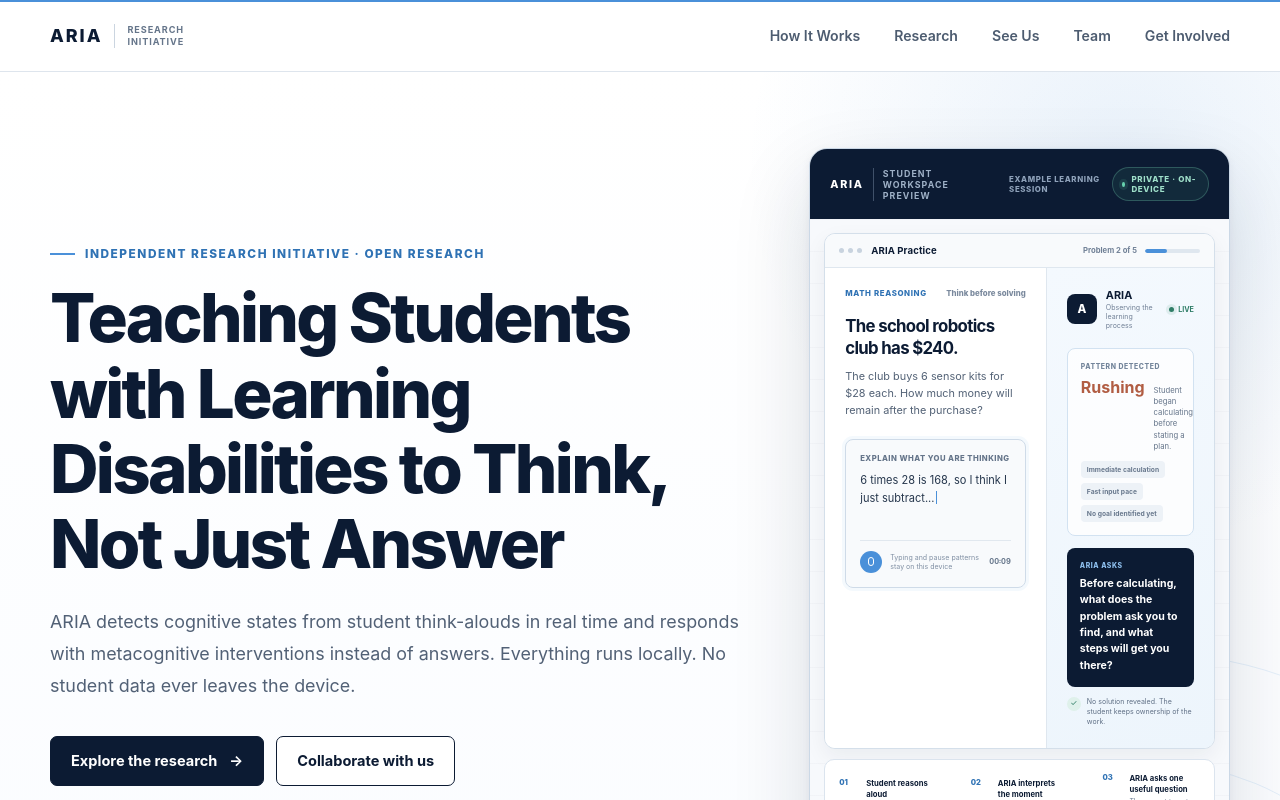
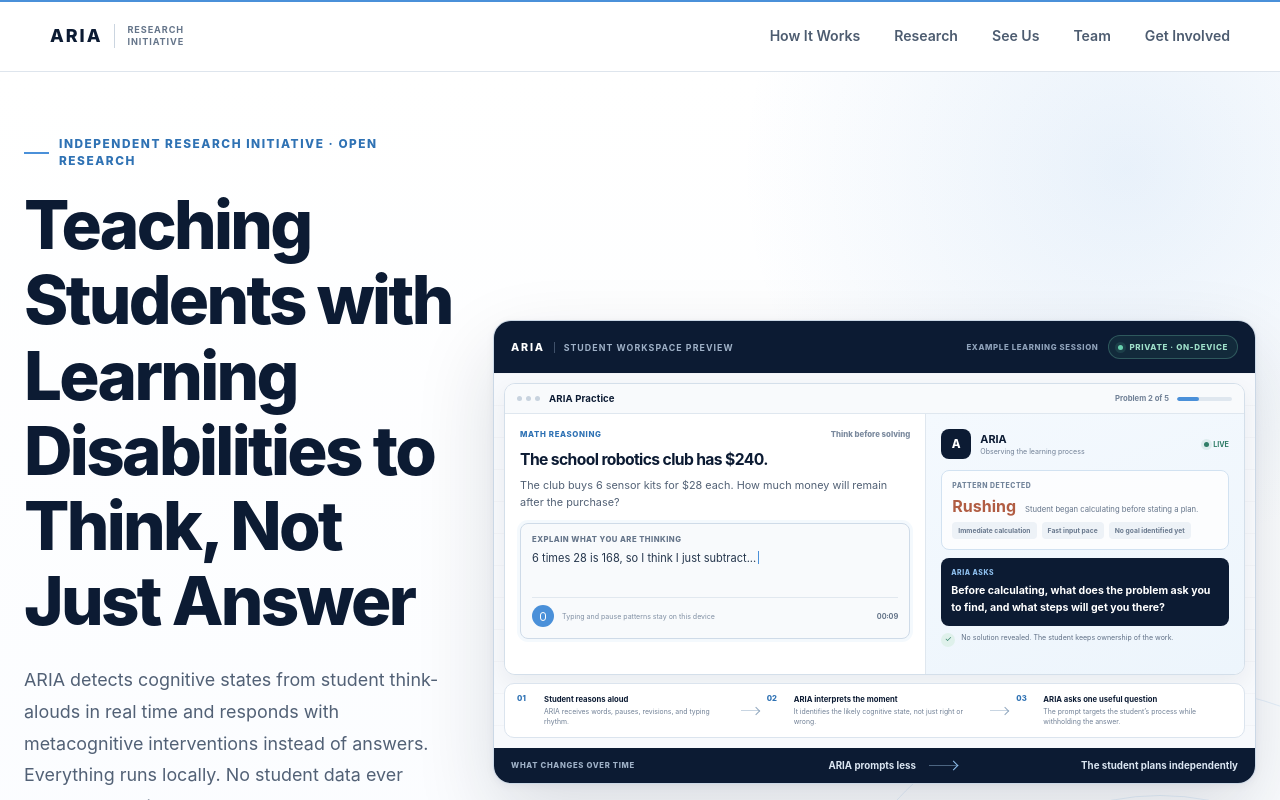
Before and after one commit to NarenS31/ariawebsite, a Next.js app: page / in a window 1280 px wide. Shown: the top 800 px of the page. Built offline with nearby package versions, Linux system fonts and the light colour scheme.

Commit message:
Make student demo landscape oriented

```diff
--- a/src/styles.css
+++ b/src/styles.css
@@ -341,10 +341,11 @@
   position: relative;
   z-index: 2;
   display: grid;
-  grid-template-columns: minmax(0, 1.38fr) minmax(380px, 0.84fr);
-  gap: 68px;
-  align-items: center;
-  padding: 76px 0 94px;
+  width: min(1320px, calc(100% - 48px));
+  grid-template-columns: minmax(330px, 0.72fr) minmax(560px, 1.28fr);
+  gap: 40px;
+  align-items: center;
+  padding: 64px 0 76px;
 }
 
 .hero-lede {
@@ -456,7 +457,7 @@
   align-items: center;
   justify-content: space-between;
   gap: 15px;
-  padding: 18px 20px;
+  padding: 14px 17px;
   color: #fff;
   background: var(--navy);
   font-size: 0.67rem;
@@ -521,8 +522,8 @@
 
 .system-console {
   display: grid;
-  gap: 10px;
-  padding: 14px;
+  gap: 8px;
+  padding: 10px;
   background:
     linear-gradient(rgba(12, 27, 51, 0.025) 1px, transparent 1px) 0 0 / 100% 32px,
     #f7f9fc;
@@ -541,7 +542,7 @@
   align-items: center;
   justify-content: space-between;
   gap: 14px;
-  padding: 11px 14px;
+  padding: 9px 12px;
   background: #f8fafc;
   border-bottom: 1px solid #dfe7ef;
 }
@@ -599,12 +600,12 @@
 .workspace-grid {
   display: grid;
   grid-template-columns: minmax(0, 1.14fr) minmax(0, 0.86fr);
-  min-height: 330px;
+  min-height: 260px;
 }
 
 .problem-pane,
 .aria-pane {
-  padding: 20px;
+  padding: 15px;
 }
 
 .problem-pane {
@@ -617,7 +618,7 @@
   align-items: center;
   justify-content: space-between;
   gap: 10px;
-  margin-bottom: 18px;
+  margin-bottom: 11px;
 }
 
 .problem-label span {
@@ -636,20 +637,20 @@
 
 .problem-pane h3 {
   max-width: 280px;
-  margin-bottom: 8px;
-  font-size: 1.05rem;
+  margin-bottom: 6px;
+  font-size: 0.98rem;
   line-height: 1.3;
 }
 
 .problem-copy {
-  margin-bottom: 19px;
+  margin-bottom: 12px;
   color: #536276;
   font-size: 0.68rem;
   line-height: 1.6;
 }
 
 .think-aloud-box {
-  padding: 14px;
+  padding: 11px;
   background: #f8fafc;
   border: 1px solid #cfdbe8;
   border-radius: 8px;
@@ -658,7 +659,7 @@
 
 .think-aloud-box label {
   display: block;
-  margin-bottom: 9px;
+  margin-bottom: 6px;
   color: #65758a;
   font-size: 0.48rem;
   font-weight: 800;
@@ -667,8 +668,8 @@
 }
 
 .think-aloud-box > p {
-  min-height: 56px;
-  margin-bottom: 12px;
+  min-height: 39px;
+  margin-bottom: 8px;
   color: #26374d;
   font-size: 0.69rem;
   line-height: 1.6;
@@ -695,7 +696,7 @@
   grid-template-columns: 22px 1fr auto;
   gap: 8px;
   align-items: center;
-  padding-top: 10px;
+  padding-top: 7px;
   color: #8190a4;
   border-top: 1px solid #e1e8ef;
   font-size: 0.44rem;
@@ -733,7 +734,7 @@
   grid-template-columns: 30px 1fr auto;
   gap: 9px;
   align-items: center;
-  margin-bottom: 18px;
+  margin-bottom: 11px;
 }
 
 .aria-mark {
@@ -784,8 +785,8 @@
 }
 
 .aria-observation {
-  margin-bottom: 12px;
-  padding: 13px;
+  margin-bottom: 8px;
+  padding: 10px;
   background: rgba(255, 255, 255, 0.8);
   border: 1px solid #d2e2f1;
   border-radius: 8px;
@@ -807,7 +808,7 @@
   grid-template-columns: auto 1fr;
   gap: 9px;
   align-items: baseline;
-  margin-bottom: 9px;
+  margin-bottom: 6px;
 }
 
 .aria-observation strong {
@@ -840,8 +841,8 @@
 }
 
 .aria-intervention {
-  margin-bottom: 10px;
-  padding: 13px;
+  margin-bottom: 7px;
+  padding: 10px;
   color: #fff;
   background: var(--navy);
   border-radius: 8px;
@@ -885,7 +886,7 @@
   grid-template-columns: 1fr 18px 1fr 18px 1fr;
   gap: 8px;
   align-items: center;
-  padding: 13px 14px;
+  padding: 10px 12px;
   background: #fff;
   border: 1px solid #dbe4ee;
   border-radius: 10px;
@@ -945,7 +946,7 @@
   grid-template-columns: auto 1fr 28px 1fr;
   align-items: center;
   gap: 13px;
-  padding: 16px 20px;
+  padding: 12px 17px;
   color: #fff;
   background: var(--navy);
 }
```
